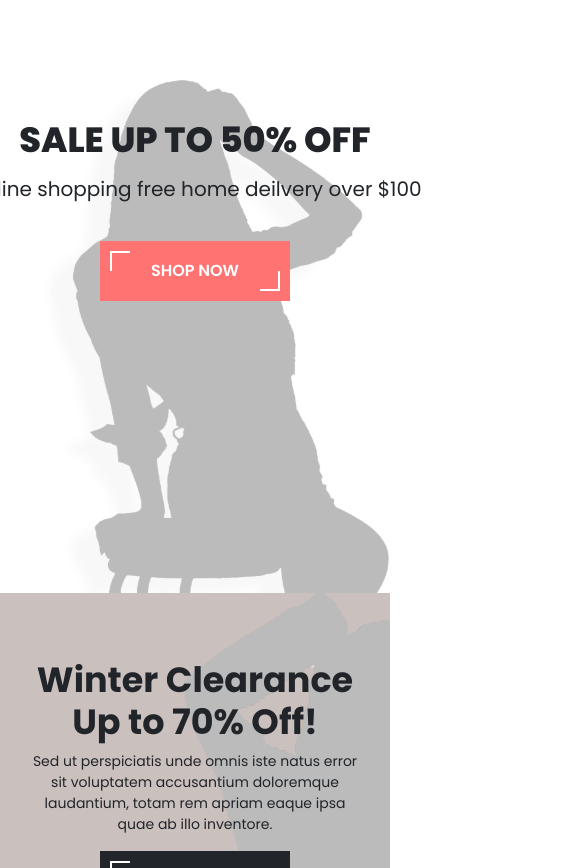
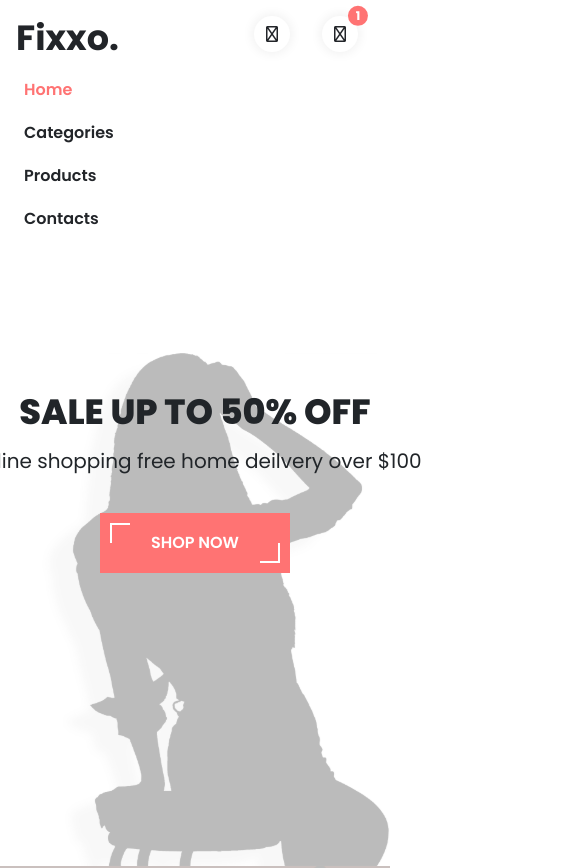
Before and after one commit to dennisGustavsson/frontEndJS-React-assignment, a React (Create React App) app: page / in a window 390 px wide. Shown: the top 868 px of the page, 585 px wide, since content can reach past the window. Built offline with nearby package versions, Linux system fonts and the light colour scheme.

Commit message:
responsive navbar

```diff
--- a/src/Assets/scss/sections/_MainMenu.scss
+++ b/src/Assets/scss/sections/_MainMenu.scss
@@ -1,7 +1,8 @@
 
-.__main-menu {
+.main-menu {
     padding: 1rem;
     z-index: 1;
+
     @include md {
     padding: 2.5rem;
     position: fixed;
@@ -9,20 +10,24 @@
     }
 
     .container {
-        display: flex;
-        justify-content: center;
+        display: grid;
+        grid-template-columns: auto auto auto;
+        // grid-auto-rows: auto;
+        grid-template-areas:
+        "logo logo icons"
+        "menulinks menulinks menulinks";
         align-items: center;
-        max-width: 1680px;
+        // justify-items: center;
         position: relative;
-        flex-direction: column;
-        flex-wrap: wrap;
+        max-width: 1800px;
         @include md {
-            flex-direction: row;
-            align-items: center;
-            justify-content: space-between;
-            flex-wrap: nowrap;
+            grid-template-columns: repeat(3, auto);
+            grid-template-areas:
+            "logo menulinks icons"
+            ;
         }
-        .__logo {
+        .logo {
+            grid-area: logo;
             font-weight: $font-w-bold;
             font-size: $font-size-35;
             color: $color-theme-black-1;
@@ -37,25 +42,32 @@
         }
 
 
-        .__menu-links {
+        .menu-links {
+            grid-area: menulinks;
             font-weight: $font-w-semibold;
             list-style: none;
             padding: 0;
             margin-bottom: 1rem;
             display: flex;
-            justify-content: center;
+            align-items: start;
+            justify-content: start;
+            flex-direction: column;
             @include md {
+                justify-content: center;
                 margin-bottom: 0;
+                flex-direction: row;
             }
         }
 
         li {
             margin-inline: 0.5rem;
-            // @include md {
-            //     margin: 0 1rem 0 1rem;
-            // }
+            margin-block: 0.6rem;
 
-            .__menu-link {
+            @include md {
+                margin-block: 0;
+            }
+
+            .menu-link {
                 color: $color-theme-black-1;
                 text-decoration: none;
                 color: $color-theme-black-1;
@@ -71,7 +83,28 @@
 
         }
 
+        .main-menu-icons {
+            grid-area: icons;
+            display: flex;
+            justify-content: end;
+            align-items: center;
 
+            @include md {
+                flex-direction: row;
+                justify-content: center;
+            }
+
+
+            .active {
+                background-color: $color-theme-black-1;
+                color: $color-theme-white;
+
+            }
+
+
+        }
     }
 
+
+
 }
--- a/src/Sections/FlashSaleSection3.js
+++ b/src/Sections/FlashSaleSection3.js
@@ -3,7 +3,7 @@ import { NavLink } from "react-router-dom"
 const FlashSaleSection3 = () => {
   return (
     <>
-    <section className="flash-sale container">
+    <section className="flash-sale container d-none">
         <div className="flash-grid-center">
             <div className="flash-advert">
                 <h2>2 FOR $29.00</h2>
--- a/src/Sections/MainMenuSection.js
+++ b/src/Sections/MainMenuSection.js
@@ -3,16 +3,16 @@ import MenuIcon from "../Components/MenuIcon"
 
 const MainMenuSection = () => {
   return (
-    <nav className="__main-menu d-none">
+    <nav className="main-menu">
         <div className="container">
-          <h1> <NavLink className="__logo" to="/" end>Fixxo.</NavLink></h1>
-          <ul className="__menu-links">
-              <li><NavLink className="__menu-link" to="/" end>Home</NavLink></li>
-              <li><NavLink className="__menu-link" to="/categories" end>Categories</NavLink></li>
-              <li><NavLink className="__menu-link" to="/products" end>Products</NavLink></li>
-              <li><NavLink className="__menu-link" to="/contacts" end>Contacts</NavLink></li>
+          <h1> <NavLink className="logo" to="/" end>Fixxo.</NavLink></h1>
+          <ul className="menu-links">
+              <li><NavLink className="menu-link" to="/" end>Home</NavLink></li>
+              <li><NavLink className="menu-link" to="/categories" end>Categories</NavLink></li>
+              <li><NavLink className="menu-link" to="/products" end>Products</NavLink></li>
+              <li><NavLink className="menu-link" to="/contacts" end>Contacts</NavLink></li>
           </ul>
-          <div class="__main-menu-icons">
+          <div class="main-menu-icons">
               <MenuIcon link="/search" icon="fa-regular fa-magnifying-glass"/>
               <MenuIcon hideMobile="true" link="/compare" icon="fa-regular fa-code-compare"/>
               <MenuIcon hideMobile="true" quantity={3} link="/wishlist" icon="fa-regular fa-heart"/>
```
Also changed, not shown: src/Assets/scss/components/_menuIcon.scss (+0 -18 lines), src/App.min.css.
